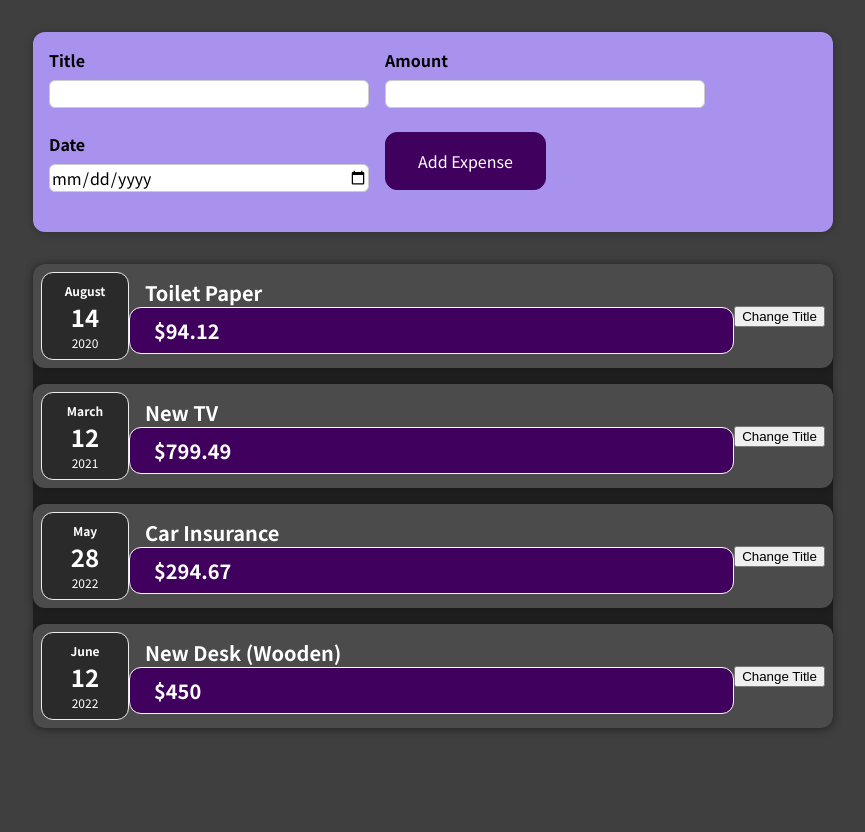
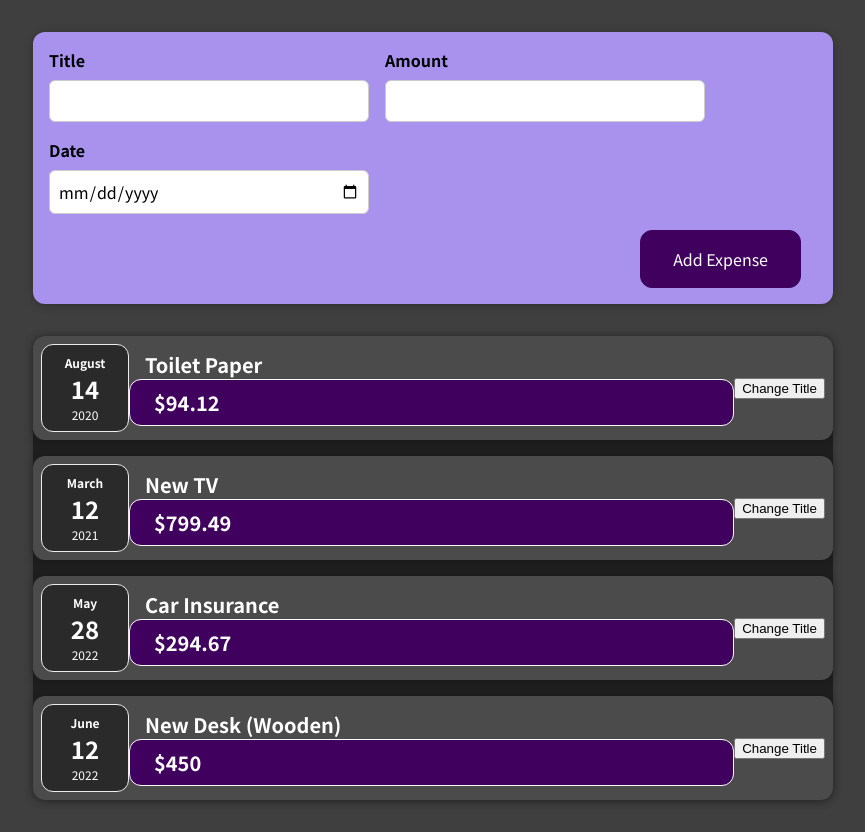
Before and after one commit to Koko-Dev/expense-tracker, a React (Create React App) app: page / in a window 1280 px wide. Shown: the whole page, without its empty margins (207-1072 px from the left). Before the commit the page ends 800 px from the top, so only its background shows below. Built offline with nearby package versions, Linux system fonts and the light colour scheme.

Commit message:
Complete styling of ExpenseForm and NewExpense form

```diff
--- a/src/components/NewExpense/ExpenseForm.css
+++ b/src/components/NewExpense/ExpenseForm.css
@@ -14,11 +14,13 @@
 
 .new-expense__control input {
 	font: inherit;
-	margin-bottom: 0.5rem;
+	padding: 0.5rem;
 	border-radius: 6px;
 	border: 1px solid #ccc;
 	width: 20rem;
 	max-width: 100%;
+}
 
-
+.new-expense__actions {
+	text-align: right;
 }
--- a/src/components/NewExpense/ExpenseForm.js
+++ b/src/components/NewExpense/ExpenseForm.js
@@ -5,10 +5,10 @@ import './ExpenseForm.css';
 const ExpenseForm = () => {
 	return (
 		<form>
-			<div className="new-expense__controls">
-				<div className="new-expense__control">
+			<div className='new-expense__controls'>
+				<div className='new-expense__control'>
 					<label>Title</label>
-					<input type="text" />
+					<input type='text' />
 				</div>
 				<div className='new-expense__control'>
 					<label>Amount</label>
@@ -16,14 +16,14 @@ const ExpenseForm = () => {
 				</div>
 				<div className='new-expense__control'>
 					<label>Date</label>
-					<input type='date' min='2020-01-01' max='2022-12-31'/>
-				</div>
-				<div className='new-expense__actions'>
-					<button type='submit'>Add Expense</button>
+					<input type='date' min='2020-01-01' max='2023-12-31' />
 				</div>
 			</div>
+			<div className='new-expense__actions'>
+				<button type='submit'>Add Expense</button>
+			</div>
 		</form>
-	)
-}
+	);
+};
 
 export default ExpenseForm;
--- a/src/components/NewExpense/NewExpense.css
+++ b/src/components/NewExpense/NewExpense.css
@@ -15,7 +15,7 @@
 	padding: 1rem 2rem;
 	border: 1px solid #40005d;
 	background-color: #40005d;
-	color: #fff;
+	color: white;
 	border-radius: 12px;
 	margin-right: 1rem;
 }
@@ -27,12 +27,12 @@
 }
 
 .new-expense button.alternative {
-	/*color: #220131;*/
-	/*border-color: transparent;*/
-	/*background-color: transparent;*/
+	color: #220131;
+	border-color: transparent;
+	background-color: transparent;
 }
 
 .new-expense button.alternative:hover,
 .new-expense button.alternative:active {
-	/*background-color: #ddb3f8;*/
+	background-color: #ddb3f8;
 }
```
